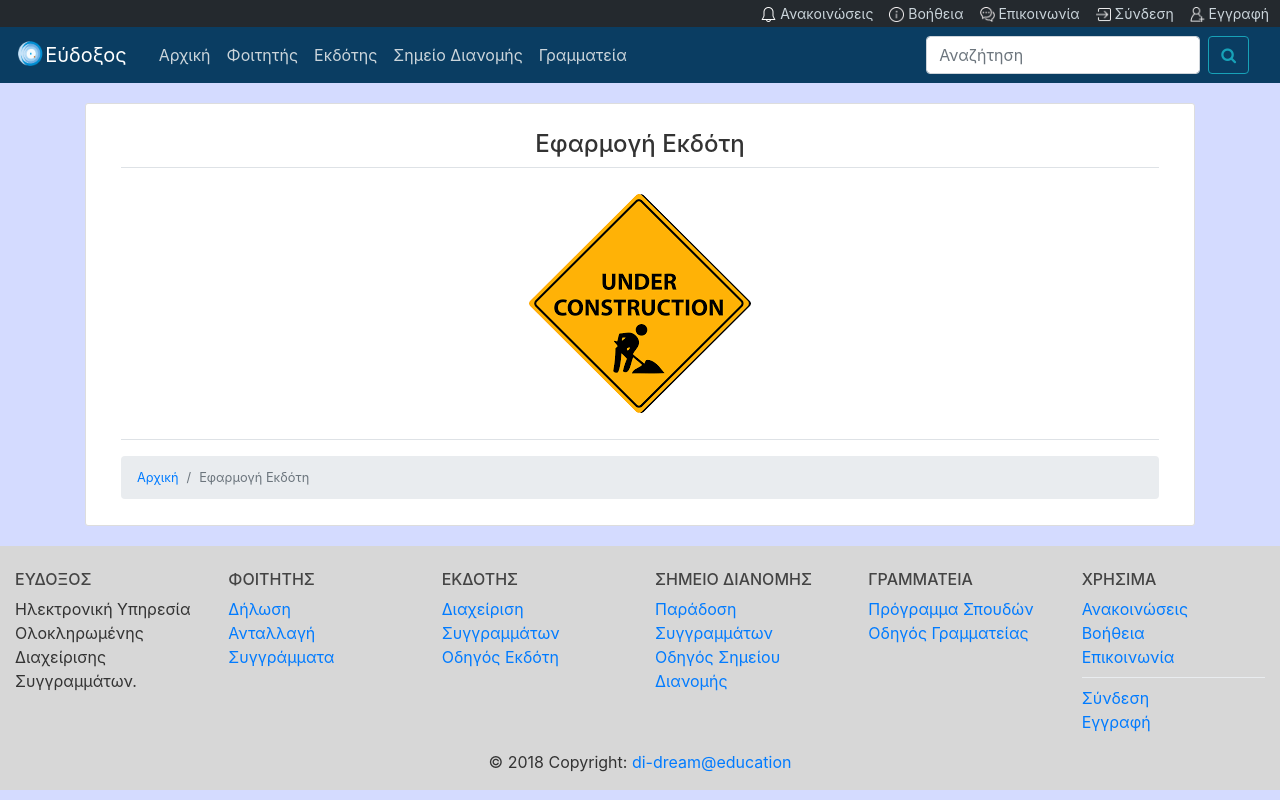
After one commit to pelekoudasq/eudoxus, a Django app: page /publisher/ in a window 1280 px wide. The commit adds this page. Run offline with Django 3.2, Linux system fonts and the light colour scheme; some libraries are stand-ins or nearby versions.

Commit message:
merry christmas 2
order: breadcrumb added

```diff
--- a/users/static/users/main.css
+++ b/users/static/users/main.css
@@ -117,3 +117,27 @@ footer {
     max-height: 200px;
     opacity: 1;
 }
+
+
+.bs-wizard {margin-top: 40px;}
+
+/*Form Wizard*/
+.bs-wizard {border-bottom: solid 1px #e0e0e0; padding: 0 0 10px 0;}
+.bs-wizard > .bs-wizard-step {padding: 0; position: relative;}
+.bs-wizard > .bs-wizard-step + .bs-wizard-step {}
+.bs-wizard > .bs-wizard-step .bs-wizard-stepnum {color: #595959; font-size: 16px; margin-bottom: 5px;}
+.bs-wizard > .bs-wizard-step .bs-wizard-info {color: #999; font-size: 14px;}
+.bs-wizard > .bs-wizard-step > .bs-wizard-dot {position: absolute; width: 30px; height: 30px; display: block; background:#82ccdd; top: 45px; left: 50%; margin-top: -15px; margin-left: -15px; border-radius: 50%;}
+.bs-wizard > .bs-wizard-step > .bs-wizard-dot:after {content: ' '; width: 14px; height: 14px; background: #17a2b8; border-radius: 50px; position: absolute; top: 8px; left: 8px; }
+.bs-wizard > .bs-wizard-step > .progress {position: relative; border-radius: 0px; height: 8px; box-shadow: none; margin: 20px 0;}
+.bs-wizard > .bs-wizard-step > .progress > .progress-bar {width:0px; box-shadow: none; background: #82ccdd;}
+.bs-wizard > .bs-wizard-step.complete > .progress > .progress-bar {width:100%;}
+.bs-wizard > .bs-wizard-step.active > .progress > .progress-bar {width:50%;}
+.bs-wizard > .bs-wizard-step:first-child.active > .progress > .progress-bar {width:0%;}
+.bs-wizard > .bs-wizard-step:last-child.active > .progress > .progress-bar {width: 100%;}
+.bs-wizard > .bs-wizard-step.disabled > .bs-wizard-dot {background-color: #f5f5f5;}
+.bs-wizard > .bs-wizard-step.disabled > .bs-wizard-dot:after {opacity: 0;}
+.bs-wizard > .bs-wizard-step:first-child  > .progress {left: 50%; width: 50%;}
+.bs-wizard > .bs-wizard-step:last-child  > .progress {width: 50%;}
+.bs-wizard > .bs-wizard-step.disabled a.bs-wizard-dot{ pointer-events: none; }
+/*END Form Wizard*/
--- a/users/templates/users/base.html
+++ b/users/templates/users/base.html
@@ -53,13 +53,13 @@
 								<div class="dropdown-divider"></div>
 								<a class="dropdown-item" href="{% url 'users-exchange' %}">Ανταλλαγή</a>
 								<div class="dropdown-divider"></div>
-								<a class="dropdown-item" href="#">Συγγράμματα</a>
+								<a class="dropdown-item" href="{% url 'users-order' %}">Συγγράμματα</a>
 							</div>
 						</li>
 						<li class="nav-item dropdown" id="drop1">
 							<a class="nav-link" data-toggle="dropdown" href="#" role="button" aria-haspopup="true" aria-expanded="false">Εκδότης</a>
 							<div class="dropdown-menu" id="drop2">
-								<a class="dropdown-item" href="#">Διαχείριση Συγγραμμάτων</a>
+								<a class="dropdown-item" href="{% url 'users-publisher' %}">Διαχείριση Συγγραμμάτων</a>
 								<div class="dropdown-divider"></div>
 								<a class="dropdown-item" href="#">Οδηγός Εκδότη</a>
 							</div>
@@ -125,13 +125,13 @@
 					<ul class="list-unstyled">
 						<li><a href="{% url 'users-order' %}">Δήλωση</a></li>
 						<li><a href="{% url 'users-exchange' %}">Ανταλλαγή</a></li>
-						<li><a href="#!">Συγγράμματα</a></li>
+						<li><a href="{% url 'users-order' %}">Συγγράμματα</a></li>
 					</ul>
 				</div>
 				<div class="col-md-2 mb-md-0 mb-2">
 					<h6 class="text-uppercase">εκδοτης</h6>
 					<ul class="list-unstyled">
-						<li><a href="#!">Διαχείριση Συγγραμμάτων</a></li>
+						<li><a href="{% url 'users-publisher' %}">Διαχείριση Συγγραμμάτων</a></li>
 						<li><a href="#!">Οδηγός Εκδότη</a></li>
 					</ul>
 				</div>
--- a/users/templates/users/home.html
+++ b/users/templates/users/home.html
@@ -31,7 +31,7 @@
 			  	<br>
 			  	<div class="btn-toolbar" role="toolbar" style="justify-content: center;" aria-label="Toolbar with button groups">
 				  <div class="btn-group mr-2" role="group" aria-label="First group">
-				    <button type="button" class="btn btn-info">ΔΙΑΘΕΣΙΜΑ ΣΥΓΓΡΑΜΜΑΤΑ</button>
+				    <a class="btn btn-info" href="{% url 'users-order' %}">ΔΙΑΘΕΣΙΜΑ ΣΥΓΓΡΑΜΜΑΤΑ</a>
 				  </div>
 				  <div class="btn-group" role="group" aria-label="Second group">
 				    <a class="btn btn-info" href="{% url 'users-order' %}">ΔΗΛΩΣΗ ΣΥΓΓΡΑΜΜΑΤΩΝ</a>
--- /dev/null
+++ b/users/templates/users/publisher.html
@@ -0,0 +1,22 @@
+{% extends "users/base.html"%}
+{% load static %}
+{% block content %}
+	<div class="content-section">
+		<div class="col-md-12">
+			<div class="border-bottom pt-3">
+				<p class="h4 text-center">Εφαρμογή Εκδότη</p>
+			</div>
+			<div class="text-center my-4">
+				<img src="{% static '/1.png' %}" class="rounded" alt="...">
+			</div>
+			<div class="border-top pt-3">
+				<nav class="small" aria-label="breadcrumb">
+					<ol class="breadcrumb">
+						<li class="breadcrumb-item"><a href="{% url 'users-home' %}">Αρχική</a></li>
+						<li class="breadcrumb-item active" aria-current="page">Εφαρμογή Εκδότη</li>
+					</ol>
+				</nav>
+			</div>
+		</div>
+	</div>
+{% endblock content %}
--- a/users/urls.py
+++ b/users/urls.py
@@ -19,6 +19,7 @@ order_wizard = views.OrderWizard.as_view(named_order_forms, initial_dict=initial
 urlpatterns = [
     path('', views.home, name='users-home'),
     path('about/', views.about, name='users-about'),
+    path('publisher/', views.publisher, name='users-publisher'),
     path('exchange/', views.exchange, name='users-exchange'),
     path('announcements/', views.announcements, name='users-announcements'),
     path('contact/', views.contact, name='users-contact'),
--- a/users/views.py
+++ b/users/views.py
@@ -12,14 +12,13 @@ logr = logging.getLogger(__name__)
 # Create your views here.
 
 def home(request):
-	context = {
-		#'posts': Post.objects.all()
-	}
-	return render(request, 'users/home.html', context)
-
+	return render(request, 'users/home.html', {'title': 'Home'})
 
 def about(request):
 	return render(request, 'users/about.html', {'title': 'About'})
+
+def publisher(request):
+	return render(request, 'users/publisher.html', {'title': 'Publisher'})
 
 def announcements(request):
 	return render(request, 'users/announcements.html', {'title': 'Announcements'})
@@ -30,27 +29,8 @@ def contact(request):
 def exchange(request):
 	return render(request, 'users/exchange.html', {'title': 'Exchange'})
 
-# def order(request):
-# 	#universities = University.objects.all()
-# 	form = UniversityForm()
-# 	if request.method == 'POST':
-# 		form = UniversityForm(request.POST)
-# 		if form.is_valid():
-# 			selected_uni = form.cleaned_data.get('university')
-# 			messages.success(request, f'{selected_uni} επιλέχθηκε')
-# 			return redirect('users-home')
-# 	return render(request, 'users/order.html', {'form':form}, {'title': 'Order'})
-
 class OrderWizard(SessionWizardView):
 	template_name = "users/order.html"
-
-	# def get_context_data(self, form, **kwargs):
-	# 	context = super(OrderWizard, self).get_context_data(form=form, **kwargs)
-	# 	if self.steps.current == '1':
-	# 		prev_data = self.get_cleaned_data_for_step('0')
-	# 		logr.debug(prev_data)
-	# 		context.update({'department': Department.objects.filter(uni=prev_data.pk)})
-	# 	return context
 
 	def get_form(self, step=None, data=None, files=None):
 		form = super(OrderWizard, self).get_form(step, data, files)
@@ -66,14 +46,6 @@ class OrderWizard(SessionWizardView):
 			form.fields['lesson'].queryset = Class.objects.filter(dept=dept, semester__in=sems)
 		return form
 
-	# def get_form_kwargs(self, step):
-	# 	kwargs = super(OrderWizard, self).get_form_kwargs()
-	# 	print("---> get_form_kwards", self.steps.current, self.get_cleaned_data_for_step('0'))
-	# 	if self.steps.current == '1':
-	# 		print("---> entered deptdata")
-	# 		obj = self.get_cleaned_data_for_step('0')
-	# 		kwargs['filter'] = obj.id
-	# 	return kwargs
 	def done(self, form_list, **kwargs):
 		form_data = process_form_data(form_list)
 		# messages.success(request, f'{form_data} επιλέχθηκαν')
@@ -82,6 +54,9 @@ class OrderWizard(SessionWizardView):
 def process_form_data(form_list):
 	form_data = [form.cleaned_data for form in form_list]
 	return form_data
+
+
+
 
 
 
```
Also changed, not shown: users/templates/users/order.html (+59 -6 lines), db.sqlite3.
